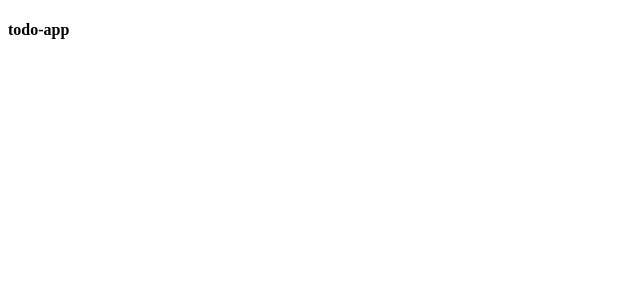
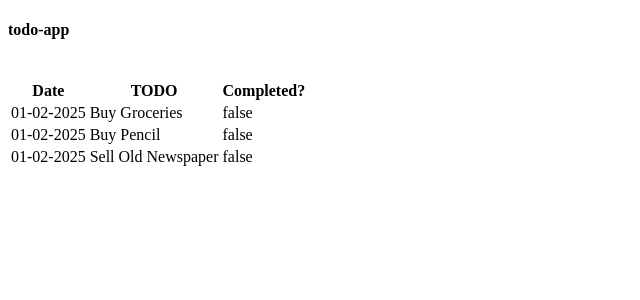
Before and after one commit to chandansutradhar2/todo-app, an Angular app: page / in a window 1280 px wide. Shown: the top 300 px of the page, without its empty margins (0-640 px from the left). Built offline with nearby package versions, Linux system fonts and the light colour scheme.

Commit message:
ngFor demo

```diff
--- a/src/app/app.component.html
+++ b/src/app/app.component.html
@@ -1,21 +1,16 @@
 <div>
     <h4>{{title}}</h4>
     <br>
-
-    <!-- <table>
+    <table>
         <tr>
-            <th>
-                Refund Date
-            </th>
-            <th>
-                Refund Amount
-            </th>
-            <th>Refund Status</th>
+            <th>Date</th>
+            <th>TODO</th>
+            <th>Completed?</th>
         </tr>
-        <tr>
-            <td>{{refund.refundDate}}</td>
-            <td>{{refund.refundAmount}}</td>
-            <td>{{refund.refundStatus}}</td>
+        <tr *ngFor="let t of todos">
+            <td>{{t.date}}</td>
+            <td>{{t.description}}</td>
+            <td>{{t.isCompleted}}</td>
         </tr>
-    </table> -->
+    </table>
 </div>
--- a/src/app/app.component.ts
+++ b/src/app/app.component.ts
@@ -5,10 +5,11 @@ import { BookmarkComponent } from './bookmark/bookmark.component';
 import { SearchComponent } from './search/search.component';
 import { Refund } from '../models/refund.model';
 import { ToDO } from '../models/todo.model';
+import { CommonModule } from '@angular/common';
 
 @Component({
   selector: 'app-root',
-  imports: [ SideHeaderComponent, BookmarkComponent, SearchComponent],
+  imports: [ CommonModule],
   templateUrl: './app.component.html',
   styleUrl: './app.component.css'
 })
@@ -21,7 +22,7 @@ export class AppComponent {
     refundStatus:false
   };
 
-  todo:ToDO[]=[{
+  todos:ToDO[]=[{
     description:'Buy Groceries',
     date:'01-02-2025',
     isCompleted:false
```
